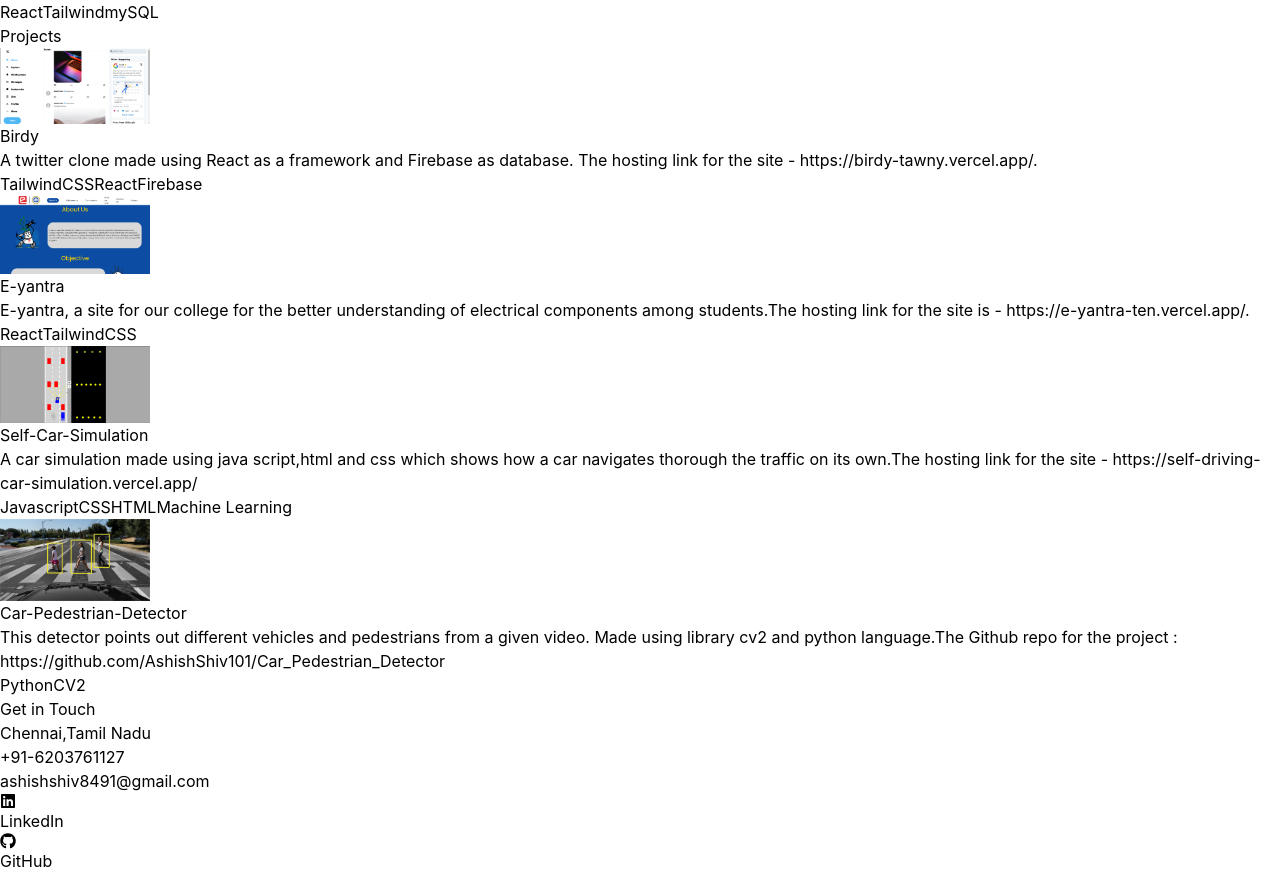
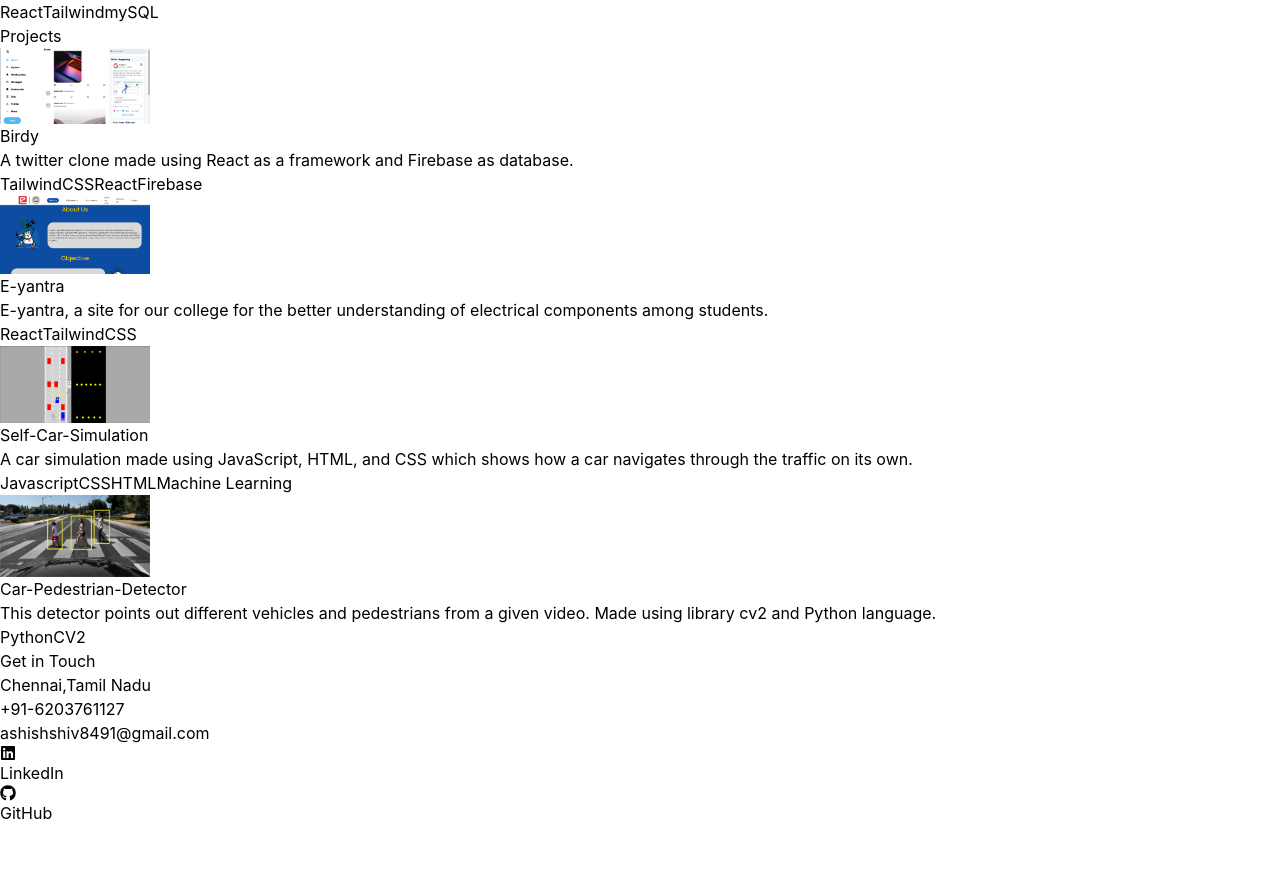
Before and after one commit to AshishShiv101/Portfolio, a React (Vite) app: page / in a window 1280 px wide. Shown: the part 2201-3074 px from the top of the page. After the commit the page ends 3026 px from the top, so only its background shows below. Built offline with nearby package versions, Linux system fonts and the light colour scheme; a web font is replaced by a local one.

Commit message:
Links updated

```diff
--- a/src/components/Projects.jsx
+++ b/src/components/Projects.jsx
@@ -1,23 +1,30 @@
-import React from 'react'
-import { PROJECTS } from '../constants'
-import { motion } from "framer-motion"
+import React from 'react';
+import { PROJECTS } from '../constants';
+import { motion } from 'framer-motion';
 
-const projects = () => {
+const Projects = () => {
   return (
     <div className='pb-4'>
       <motion.h1
         whileInView={{ opacity: 1, y: 0 }}
         initial={{ opacity: 0, y: -100 }}
-        transition={{duration:0.5}}className='bg-gradient-to-r from-gray-600 via-slate-300 to-gray-600 bg-clip-text text-4xl tracking-tight text-transparent my-20 text-center text-4xl'>Proj<span className="bg-gradient-to-r from-green-600 via-green-300 to-cyan-500 bg-clip-text text-4xl tracking-tight text-transparent">
+        transition={{ duration: 0.5 }}
+        className='bg-gradient-to-r from-gray-600 via-slate-300 to-gray-600 bg-clip-text text-4xl tracking-tight text-transparent my-20 text-center'
+      >
+        Proj
+        <span className="bg-gradient-to-r from-green-600 via-green-300 to-cyan-500 bg-clip-text text-4xl tracking-tight text-transparent">
           ects
-        </span></motion.h1>
-          <div>{PROJECTS.map((project,index)=>(
+        </span>
+      </motion.h1>
+      <div>
+        {PROJECTS.map((project, index) => (
           <div key={index} className='mb-8 flex flex-wrap lg:justify-center'>
             <motion.div
               whileInView={{ opacity: 1, x: 0 }}
               initial={{ opacity: 0, x: -100 }}
-        transition={{duration:1}}
-                className='w-full lg:w-1/4'>
+              transition={{ duration: 1 }}
+              className='w-full lg:w-1/4'
+            >
               <img
                 src={project.image}
                 alt={project.title}
@@ -29,19 +36,34 @@ const projects = () => {
             <motion.div
               whileInView={{ opacity: 1, x: 0 }}
               initial={{ opacity: 0, x: 100 }}
-        transition={{duration:1}}
-                className='w-full max-w-xl lg:w-3/4'>
-                      <h6 className='mb-2 font-semibold'>{project.title}</h6>
+              transition={{ duration: 1 }}
+              className='w-full max-w-xl lg:w-3/4'
+            >
+              <h6 className='mb-2 font-semibold'>
+                <a
+                  href={project.link}
+                  target="_blank"
+                  rel="noopener noreferrer"
+                  className='hover:underline'
+                >
+                  {project.title}
+                </a>
+              </h6>
               <p className='mb-4 text-neutral-400'>{project.description}</p>
-                      {project.technologies.map((tech, index) => (
-                          <span key={index} className='mr-2 rounded bg-gradient-to-r from-green-600 via-green-300 to-cyan-500 bg-clip-text text-4xl tracking-tight text-transparent px-2 py-1 text-sm font-medium'>{tech}</span>
+              {project.technologies.map((tech, techIndex) => (
+                <span
+                  key={techIndex}
+                  className='mr-2 rounded bg-gradient-to-r from-green-600 via-green-300 to-cyan-500 bg-clip-text text-4xl tracking-tight text-transparent px-2 py-1 text-sm font-medium'
+                >
+                  {tech}
+                </span>
               ))}
             </motion.div>
           </div>
         ))}
       </div>
     </div>
-  )
-}
+  );
+};
 
-export default projects
+export default Projects;
--- a/src/constants/index.js
+++ b/src/constants/index.js
@@ -35,31 +35,36 @@ export const PROJECTS = [
     title: "Birdy",
     image: project1,
     description:
-      "A twitter clone made using React as a framework and Firebase as database. The hosting link for the site - https://birdy-tawny.vercel.app/.",
-    technologies: [ "TailwindCSS", "React", "Firebase"],
+      "A twitter clone made using React as a framework and Firebase as database.",
+    technologies: ["TailwindCSS", "React", "Firebase"],
+    link: "https://birdy-tawny.vercel.app/",
   },
   {
     title: "E-yantra",
     image: project2,
     description:
-      "E-yantra, a site for our college for the better understanding of electrical components among students.The hosting link for the site is - https://e-yantra-ten.vercel.app/.",
+      "E-yantra, a site for our college for the better understanding of electrical components among students.",
     technologies: ["React", "TailwindCSS"],
+    link: "https://e-yantra-ten.vercel.app/",
   },
   {
     title: "Self-Car-Simulation",
     image: project3,
     description:
-      "A car simulation made using java script,html and css which shows how a car navigates thorough the traffic on its own.The hosting link for the site - https://self-driving-car-simulation.vercel.app/",
+      "A car simulation made using JavaScript, HTML, and CSS which shows how a car navigates through the traffic on its own.",
     technologies: ["Javascript", "CSS", "HTML", "Machine Learning"],
+    link: "https://self-driving-car-simulation.vercel.app/",
   },
   {
     title: "Car-Pedestrian-Detector",
     image: project4,
     description:
-      "This detector points out different vehicles and pedestrians from a given video. Made using library cv2 and python language.The Github repo for the project : https://github.com/AshishShiv101/Car_Pedestrian_Detector",
-    technologies: ["Python", "CV2",],
+      "This detector points out different vehicles and pedestrians from a given video. Made using library cv2 and Python language.",
+    technologies: ["Python", "CV2"],
+    link: "https://github.com/AshishShiv101/Car_Pedestrian_Detector",
   },
 ];
+
 
 export const CONTACT = {
   address:"Chennai,Tamil Nadu",
```
Lines whose indentation alone changed are shown as unchanged.
